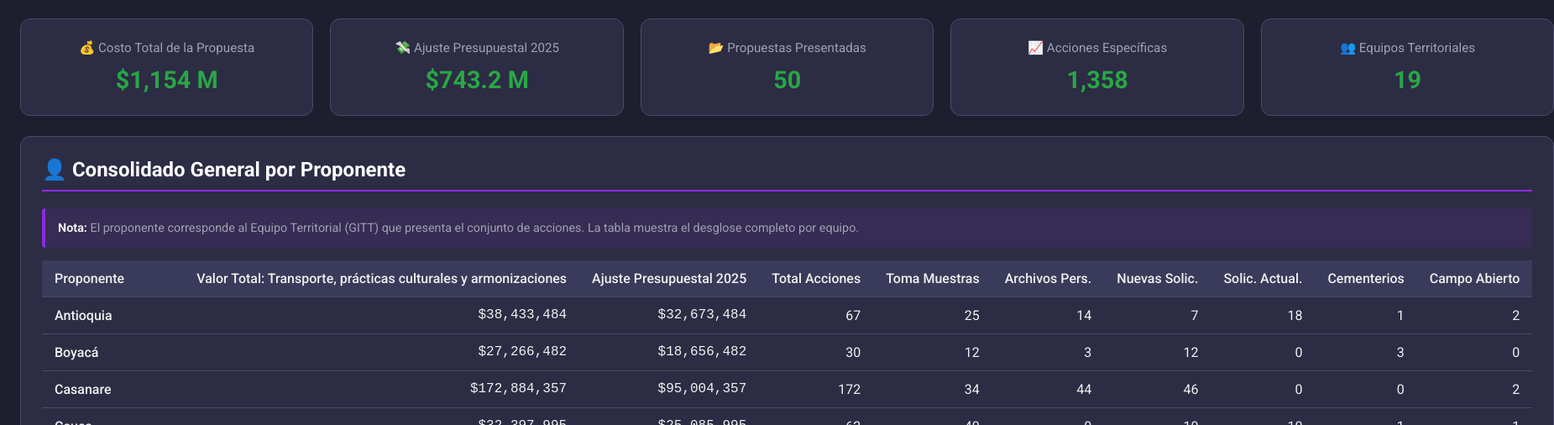
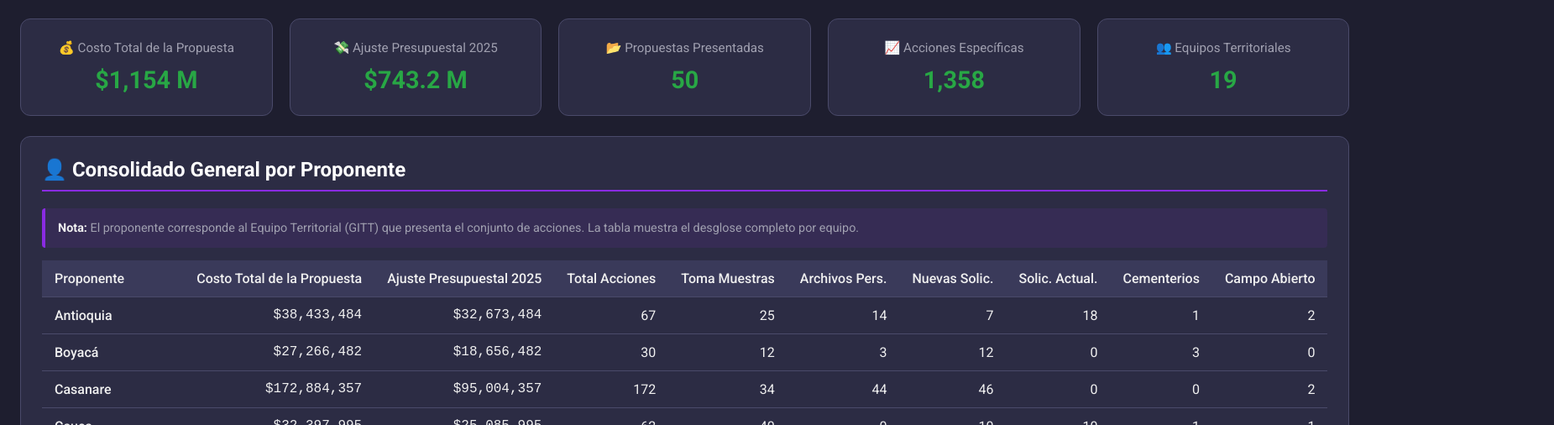
Before and after one commit to CarlosZapataB123/Red-de-Apoyo-Operativo., a plain HTML site: page index.html in a window 1280 px wide. Shown: the part 138-644 px from the top of the page at 84% size, 1851 px wide, since content can reach past the window. Drawn offline with Linux system fonts and the light colour scheme.

Commit message:
Update index.html

```diff
--- a/index.html
+++ b/index.html
@@ -138,7 +138,7 @@
                     <thead>
                         <tr>
                             <th>Proponente</th>
-                            <th>Valor Total: Transporte, prácticas culturales y armonizaciones</th>
+                            <th>Costo Total de la Propuesta</th>
                             <th>Ajuste Presupuestal 2025</th>
                             <th>Total Acciones</th>
                             <th>Toma Muestras</th>
```
